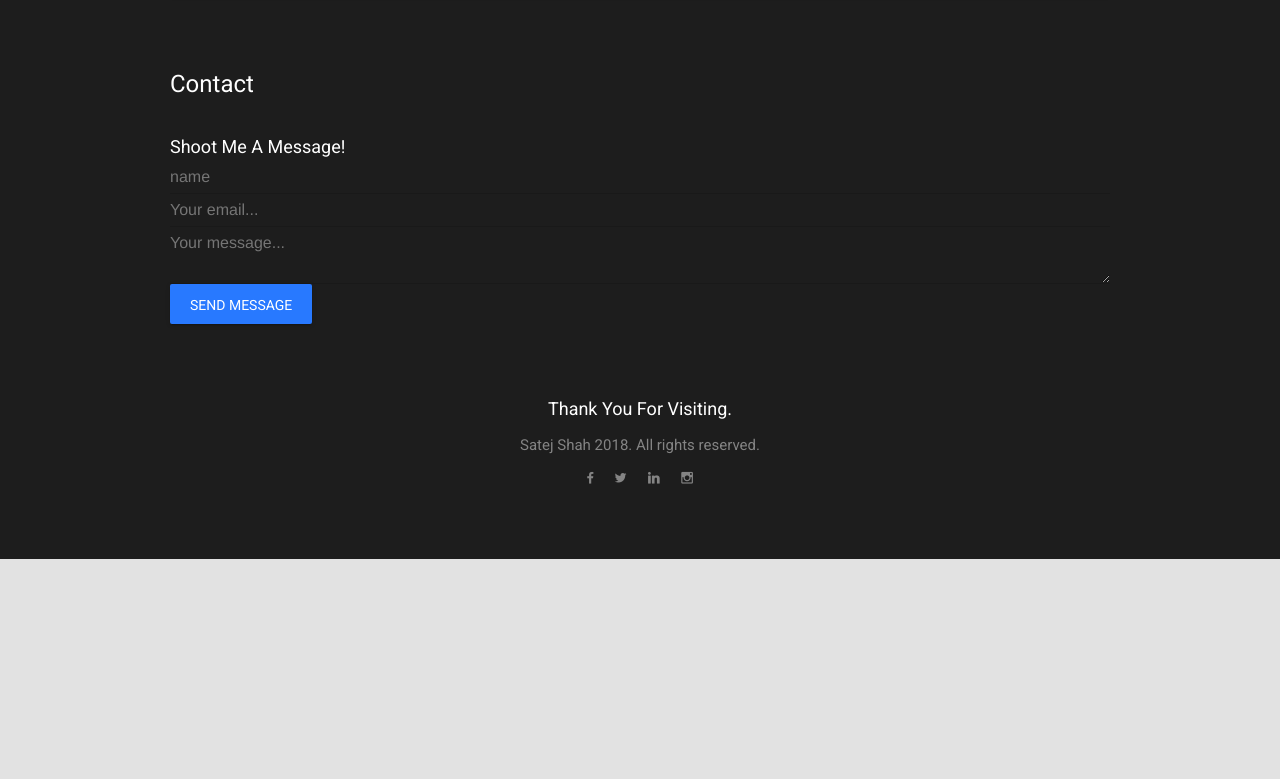
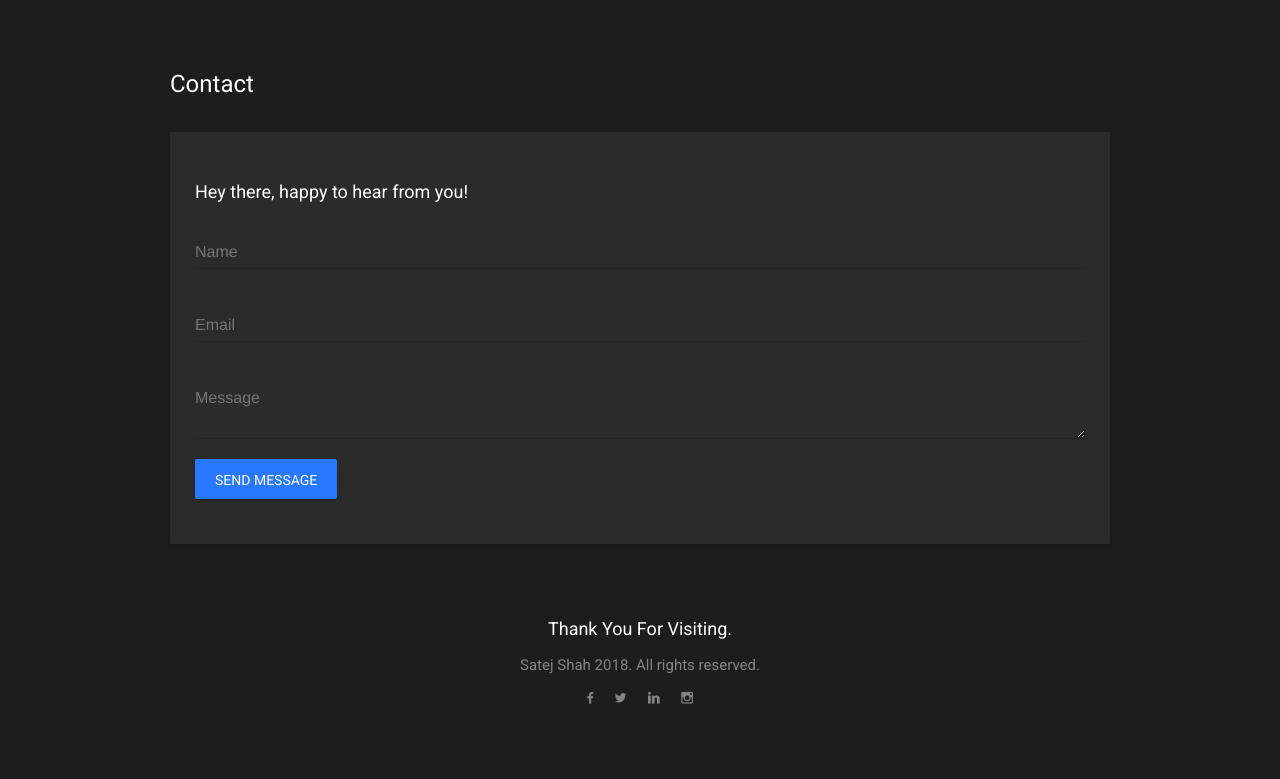
Before and after one commit to satejshah/satejshah.github.io, a plain HTML site: page index.html in a window 1280 px wide. Shown: the part 4174-4953 px from the top of the page. Before the commit the page ends 4733 px from the top, so only its background shows below. Drawn offline with Linux system fonts and the light colour scheme.

Commit message:
9-commit

```diff
--- a/index.html
+++ b/index.html
@@ -733,13 +733,19 @@
 										</form>
 										<p class="block result" data-ng-class="result">{{ resultMessage }}</p>
 									</div>-->
-
-        <h4>Shoot me a message!</h4>
+                                        <div  class="mdl-card mdl-shadow--2dp">
+                                        <h4 class="mb-10 font-unsetcase">Hey there, happy to hear from you!</h4>
 
                                         <form method="post" action="contact-form.php" name="contactform" id="contactform">
-          <input name="inputName" id="inputName" type="text" class="mdl-textfield__input" placeholder="name" >
-          <input name="inputEmail" id="inputEmail" type="email" class=" mdl-textfield__input" placeholder="Your email...">
-          <textarea name="inputMessage" id="inputMessage" class="mdl-textfield__input" placeholder="Your message..."></textarea>
+                                          <div class="mdl-textfield mdl-js-textfield mdl-textfield--floating-label">
+                                            <input name="inputName" id="inputName" type="text" class="mdl-textfield__input" placeholder="Name" >
+                                          </div>
+                                          <div class="mdl-textfield mdl-js-textfield mdl-textfield--floating-label">
+                                          <input name="inputEmail" id="inputEmail" type="email" class=" mdl-textfield__input" placeholder="Email">
+                                          </div>
+                                          <div class="mdl-textfield mdl-js-textfield mdl-textfield--floating-label">
+                                          <textarea name="inputMessage" id="inputMessage" class="mdl-textfield__input" placeholder="Message"></textarea>
+                                          </div>
                                           <input type="submit" id="submit" name="send" class="mdl-button mdl-js-button mdl-button--raised mdl-js-ripple-effect  bg-blue font-white" value="Send message">
                                           <div id="simple-msg"></div>
                                         </form>
```
Lines whose indentation alone changed are shown as unchanged.
